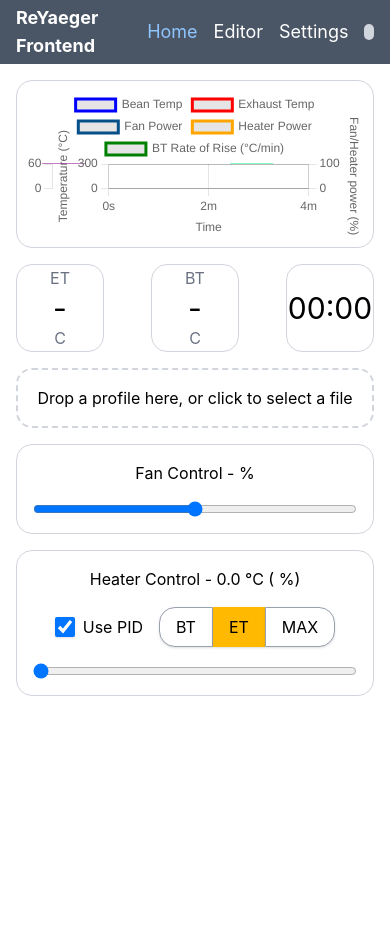
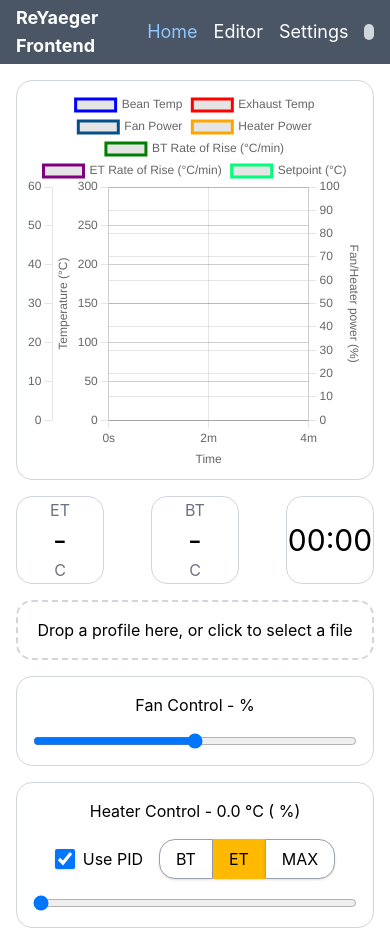
Before and after one commit to RobTS/reyaeger, a React (Vite) app: page / in a window 390 px wide. Before the commit the page ends 844 px from the top, so only its background shows below. Built offline with nearby package versions, Linux system fonts and the light colour scheme; no server answers.

Commit message:
Responsive Design.

```diff
--- a/src/routes/home/index.tsx
+++ b/src/routes/home/index.tsx
@@ -42,7 +42,7 @@ export const HomePage: React.FC = () => {
         <div className={'flex flex-row gap-4 justify-stretch max-md:flex-wrap'}>
           <div
             className={
-              'border border-gray-300 p-2 rounded-2xl w-full max-h-100'
+              'border border-gray-300 p-2 rounded-2xl w-full max-h-100 min-h-100'
             }
           >
             <RoastingLineChart />
```
